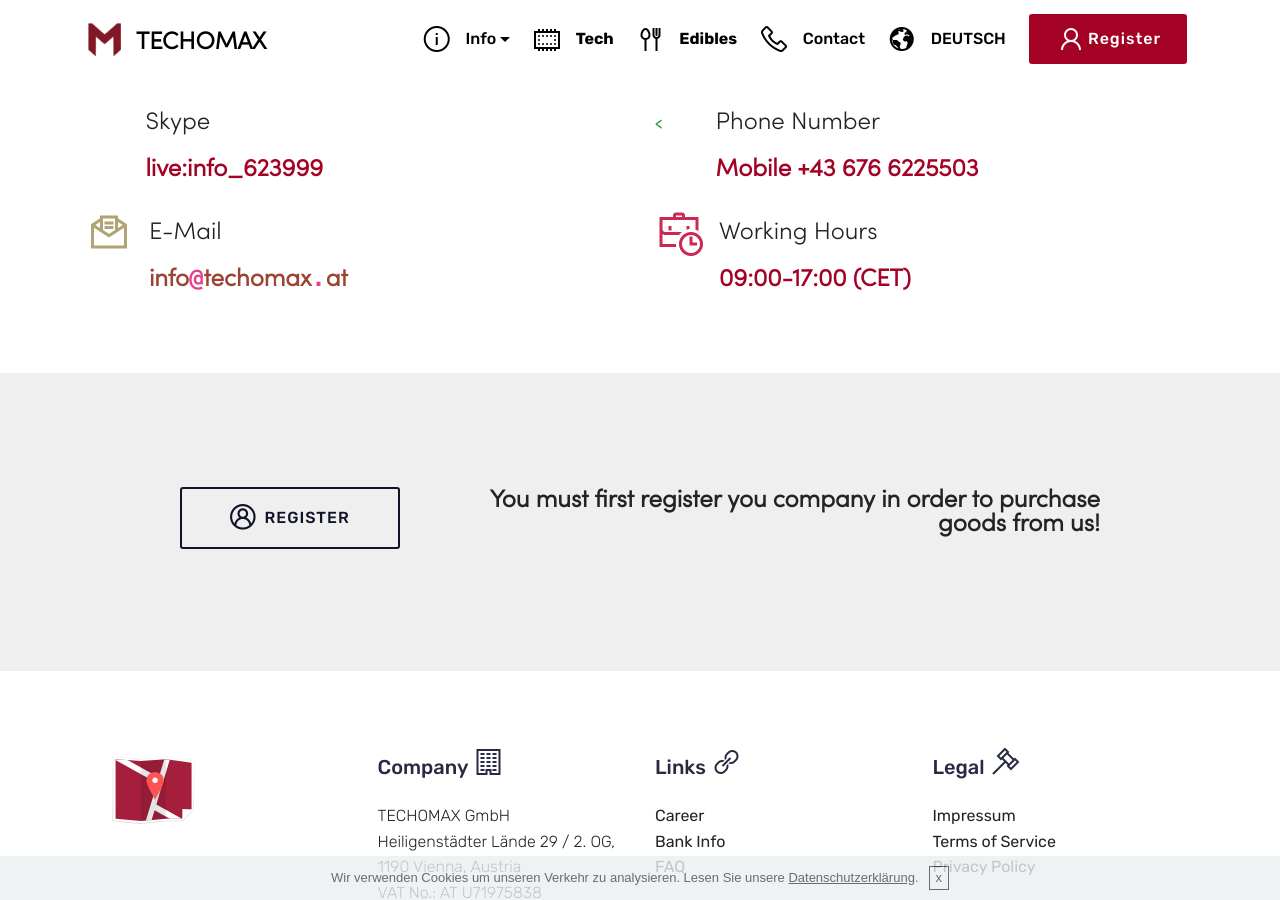
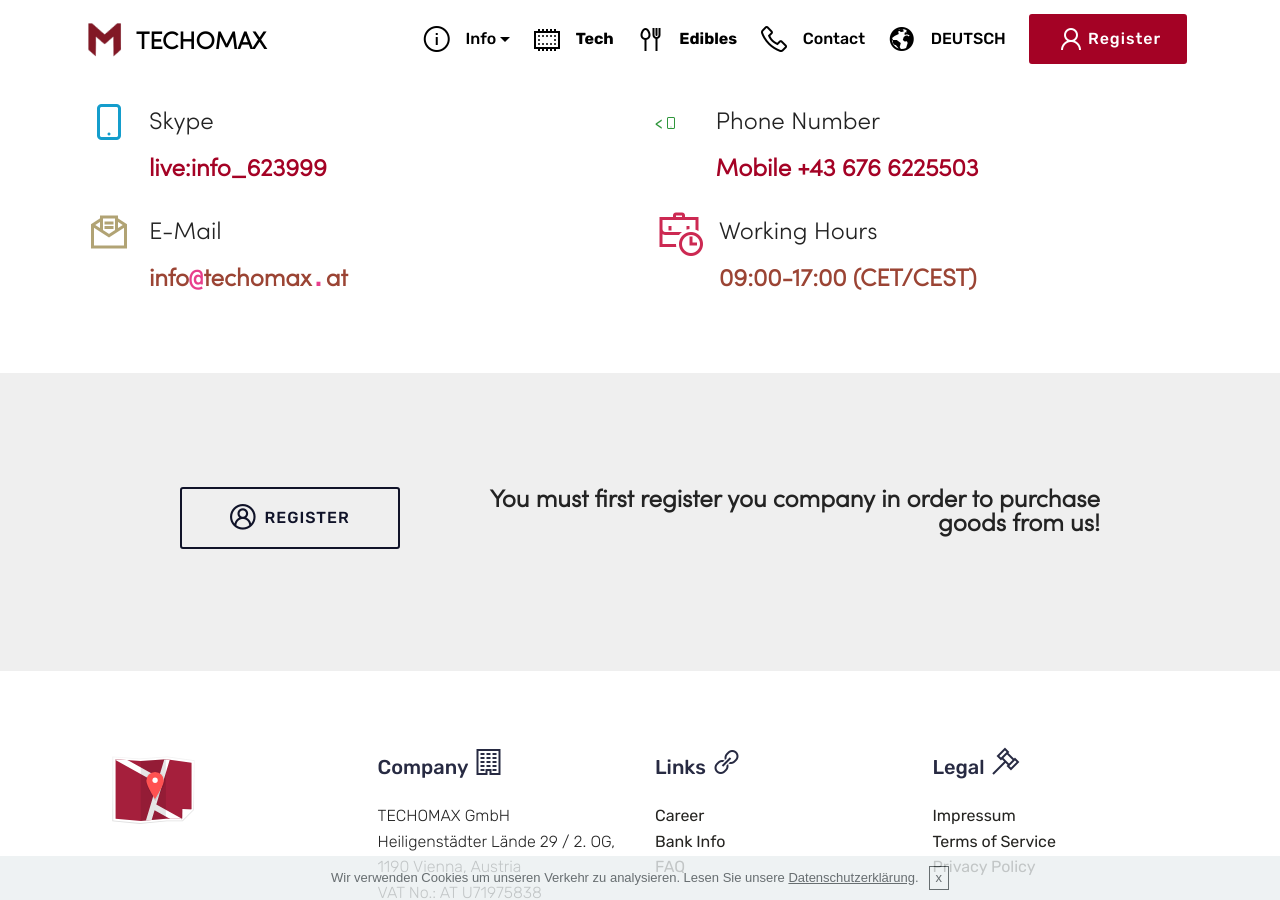
Before and after one commit to techomax/techomax.github.io, a Jekyll site: the page built from en/tech.html, in a window 1280 px wide and 900 px high, scrolled down 1507 px. Built offline with Jekyll 4.4.1, drawn with Linux system fonts in a browser that asks for light colours; some web fonts are replaced; a script that is not in the unit is left out.

Commit message:
Update quick-contact.html

```diff
--- a/_includes/quick-contact.html
+++ b/_includes/quick-contact.html
@@ -18,7 +18,7 @@
                     <div class="col-12 col-md-6">
                         <div class="wrapper">
                             <span class="iconfont-wrapper">
-                                <span style="color: rgb(20, 157, 204); fill: rgb(20, 157, 204); font-size: 3rem;"><i class="la la-skype"></i></span>
+                                <span style="color: rgb(20, 157, 204); fill: rgb(20, 157, 204); font-size: 3rem;"><i class="la la-mobile"></i></span>
                             </span>
                             <div class="b-info b-adress">
                                 <h5 class="align-left mbr-fonts-style display-5">Skype</h5>
@@ -29,7 +29,7 @@
                     <div class="col-12 col-md-6">
                         <div class="wrapper">
                             <span class="iconfont-wrapper">
-                                <span style="color: rgb(47, 150, 60); fill: rgb(47, 150, 60) font-size: 3rem;"><<i class="la la-whatsapp"></i></span>
+                                <span style="color: rgb(47, 150, 60); fill: rgb(47, 150, 60) font-size: 3rem;"><<i class="la la-mobile"></i></span>
                             </span>
                             <div class="b-info b-mail">
                                 <h5 class="align-left mbr-fonts-style display-5">
@@ -39,13 +39,14 @@
                                     Telefon
                                     {% endif %}
                                 </h5>
-                                <p class="mbr-text align-left mbr-fonts-style display-5"><a href="https://api.whatsapp.com/send?phone=436766225503&text=I%27m%20interested%20in%20the%20offer%20from%20your%2001.02.19%20newsletter" target="_blank"><strong>
+                                <p class="mbr-text align-left mbr-fonts-style display-5"><a href="https://api.whatsapp.com/send?phone=436766225503&text=Hello,%20I%20got%20your%20number%20from%20the%20techomax.at%20website" target="_blank"><strong>
                                     {% if page.lang == 'en' %}
                                     Mobile
                                     {% else %}
                                     Mobil:
                                     {% endif %}
-                                +43 676 6225503</strong></a><br></p>
+                                +43 676 6225503</strong></a>
+                                <br></p>
                             </div>
                         </div>
                     </div>
@@ -75,8 +76,7 @@
                                     Arbeitszeiten
                                     {% endif %}
                                 </h5>
-                                <p class="mbr-text align-left mbr-fonts-style display-5"><a href="#"><strong>
-                                    09:00-17:00 (CET)</strong></a></p>
+                                <p class="mbr-text align-left mbr-fonts-style display-5"><strong>09:00-17:00 (CET/CEST)</strong></p>
                             </div>
                         </div>
                     </div>
```
